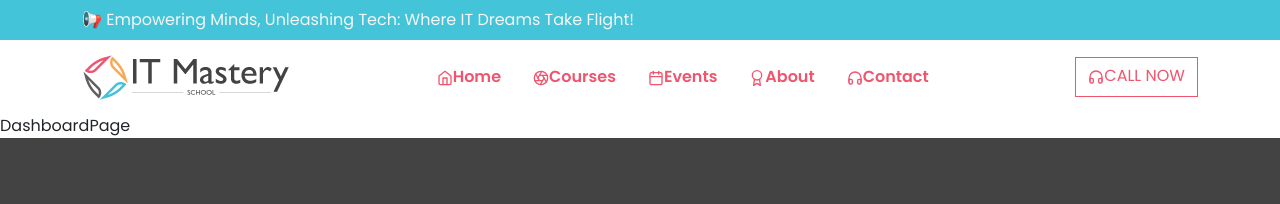
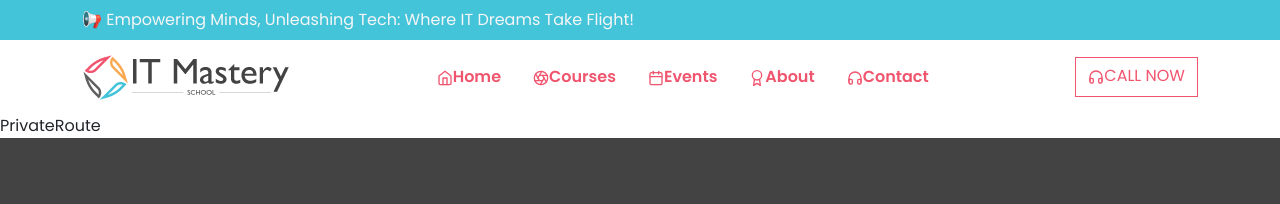
Before and after one commit to Nesay35/Frontend-Project, a React (Create React App) app: page /dashboard in a window 1280 px wide. Shown: the top 204 px of the page. Built offline with nearby package versions, Linux system fonts and the light colour scheme; what encrypt-storage would draw is missing.

Commit message:
2023-11-01

```diff
--- a/src/router/index.js
+++ b/src/router/index.js
@@ -9,6 +9,7 @@ import ContactPage from '../pages/contact-page';
 import LoginPage from '../pages/login-page';
 import DashboardPage from '../pages/dashboard/dashboard-page';
 import AdminManagementPage from '../pages/dashboard/admin-management-page';
+import PrivateRoute from './private-route';
 
 
 const router = createBrowserRouter([
@@ -45,11 +46,11 @@ const router = createBrowserRouter([
                 children: [
                     {
                         index: true,
-                        element: <DashboardPage/>
+                        element: <PrivateRoute><DashboardPage/></PrivateRoute>
                     },
                     {
                         path:"admin-management",
-                        element: <AdminManagementPage/>
+                        element: <PrivateRoute><AdminManagementPage/></PrivateRoute>
                     }
                 ]
             }
--- /dev/null
+++ b/src/router/private-route.js
@@ -0,0 +1,11 @@
+import React from 'react'
+
+const PrivateRoute = () => {
+  return (
+    <div>
+      PrivateRoute
+    </div>
+  )
+}
+
+export default PrivateRoute
```
